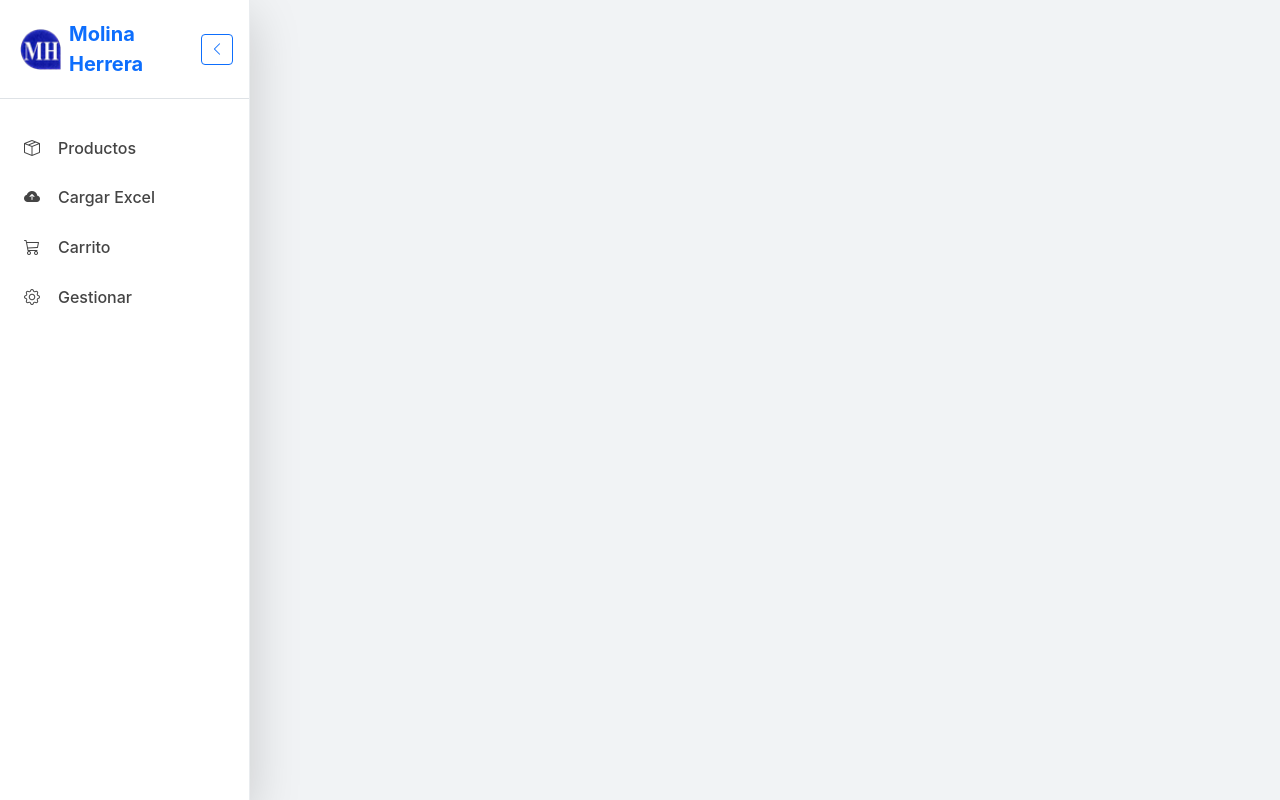
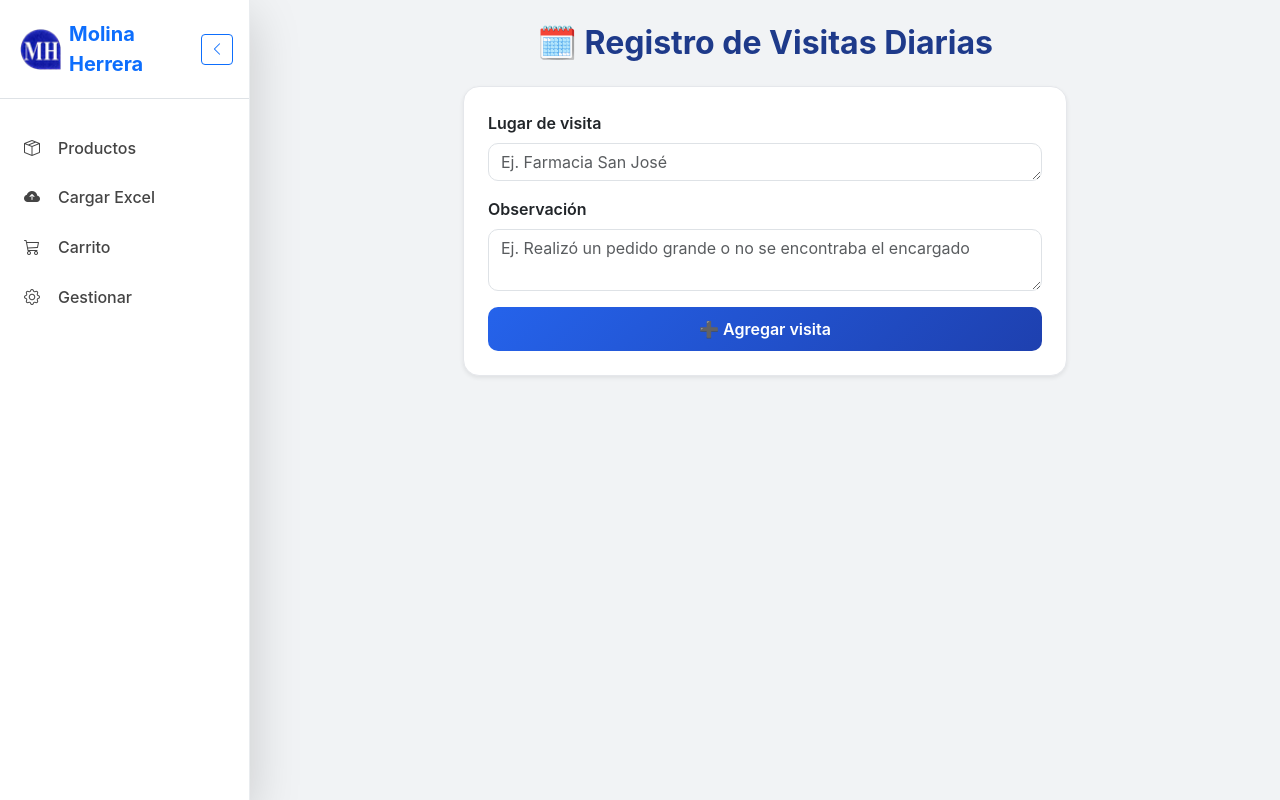
Before and after one commit to AntonioRomeroVelez/pedidosMH_2025, a Vue app: page /visitasdiarias in a window 1280 px wide. Built offline with nearby package versions, Linux system fonts and the light colour scheme.

Commit message:
vista para registar las visitas

```diff
--- a/src/router/index.js
+++ b/src/router/index.js
@@ -73,6 +73,11 @@ const router = createRouter({
       name: "normalizarExcel",
       component: () => import("../views/NormalizarExcel.vue"),
     },
+    {
+      path: "/visitasdiarias",
+      name: "visitasdiarias",
+      component: () => import("../views/VisitasDiarias.vue"),
+    },
   ],
 });
 
--- a/src/views/HomeView.vue
+++ b/src/views/HomeView.vue
@@ -9,13 +9,21 @@
       </div>
 
       <!-- Botones principales -->
-      <div class="botones">
+
+      <div class="botones d-flex flex-column  gap-3 mt-4">
         <RouterLink class="btn-custom btn-primario" to="/Productos">
           <i class="bi bi-box-seam"></i> Lista de productos
         </RouterLink>
 
         <RouterLink class="btn-custom btn-secundario" to="/imagenespdf">
           <i class="bi bi-file-image"></i> Cargar imágenes para PDF
+        </RouterLink>
+
+        <RouterLink
+          class="btn-custom btn-success btn-registroActividadDiaria"
+          to="/visitasdiarias"
+        >
+          <i class="bi bi-geo-alt"></i> Registrar visitas diarias
         </RouterLink>
       </div>
     </div>
@@ -85,4 +93,18 @@
   background: #198754;
   color: white;
 }
+
+.btn-registroActividadDiaria {
+  background-color: #1e3a8a; /* azul profundo */
+  color: #fff;
+  border: none;
+  transition: all 0.3s ease;
+}
+
+.btn-registroActividadDiaria:hover,
+.btn-registroActividadDiaria:focus {
+  background-color: #3b82f6; /* azul más brillante al pasar el mouse */
+  transform: scale(1.05);
+  color: #fff;
+}
 </style>
--- /dev/null
+++ b/src/views/VisitasDiarias.vue
@@ -0,0 +1,255 @@
+<template>
+  <div class="visitas-container py-4 px-3 px-md-5">
+    <h2 class="titulo text-center mb-4">🗓️ Registro de Visitas Diarias</h2>
+
+    <!-- Formulario -->
+    <div class="formulario shadow-sm p-4 rounded-4 bg-white mb-4">
+      <div class="mb-3">
+        <label class="form-label fw-semibold">Lugar de visita</label>
+        <textarea
+          v-model="lugar"
+          class="form-control campo-texto"
+          rows="1"
+          placeholder="Ej. Farmacia San José"
+        ></textarea>
+      </div>
+
+      <div class="mb-3">
+        <label class="form-label fw-semibold">Observación</label>
+        <textarea
+          v-model="observacion"
+          class="form-control campo-texto"
+          rows="2"
+          placeholder="Ej. Realizó un pedido grande o no se encontraba el encargado"
+        ></textarea>
+      </div>
+
+      <button class="btn-agregar w-100" @click="agregarVisita">
+        ➕ Agregar visita
+      </button>
+    </div>
+
+    <!-- Botones finales -->
+    <div
+      v-if="visitas.length"
+      class="d-flex flex-column flex-md-row gap-3 mb-4"
+    >
+      <button class="btn-accion copiar w-100" @click="copiarTexto">
+        📋 Copiar reporte
+      </button>
+      <button class="btn-accion borrar w-100" @click="limpiarVisitas">
+        🗑️ Borrar todo
+      </button>
+    </div>
+
+    <!-- Lista de visitas -->
+    <div
+      v-if="visitas.length"
+      class="listado-visitas shadow-sm p-3 rounded-4 bg-white"
+    >
+      <h5 class="fw-bold mb-3 text-secondary">📋 Visitas registradas</h5>
+      <ul class="list-group">
+        <li
+          v-for="(v, i) in visitas"
+          :key="i"
+          class="list-group-item d-flex justify-content-between align-items-start flex-column flex-md-row"
+        >
+          <div class="texto-visita mb-2 mb-md-0">
+            <strong>{{ v.lugar }}</strong
+            >: {{ v.observacion }}
+          </div>
+          <button class="btn-eliminar" @click="eliminarVisita(i)">
+            ✖ Eliminar
+          </button>
+        </li>
+      </ul>
+    </div>
+  </div>
+</template>
+
+<script setup>
+import { ref, watch, onMounted } from "vue";
+import { useToast } from "vue-toastification";
+const toast = useToast();
+const lugar = ref("");
+const observacion = ref("");
+const visitas = ref([]);
+import alertify from "alertifyjs";
+
+// Cargar visitas guardadas
+onMounted(() => {
+  const guardadas = localStorage.getItem("visitas_diarias");
+  if (guardadas) visitas.value = JSON.parse(guardadas);
+});
+
+// Guardar en localStorage
+watch(
+  visitas,
+  (nuevas) => {
+    localStorage.setItem("visitas_diarias", JSON.stringify(nuevas));
+  },
+  { deep: true }
+);
+
+function agregarVisita() {
+  if (!lugar.value.trim()) {
+    toast.error("Por favor, ingresa el lugar de visita.");
+    return;
+  }
+
+  visitas.value.push({
+    lugar: lugar.value.trim(),
+    observacion: observacion.value.trim() || "Sin observaciones",
+  });
+
+  toast.success("Visita agregada correctamente.");
+  lugar.value = "";
+  observacion.value = "";
+}
+
+function eliminarVisita(index) {
+  visitas.value.splice(index, 1);
+  toast.info("Visita eliminada.");
+}
+
+const limpiarVisitas = () => {
+  if (!visitas.value.length) {
+    toast.info("No hay visitas para borrar.");
+    return;
+  }
+
+  alertify
+    .confirm(
+      "🧹 Borrar todas las visitas",
+      `Se eliminarán ${visitas.value.length} visitas registradas. Esta acción no se puede deshacer.`,
+      () => {
+        visitas.value = [];
+        localStorage.removeItem("visitas_diarias"); // 👈 corregido
+        toast.success("✅ Todas las visitas fueron eliminadas correctamente.");
+      },
+      () => {
+        toast.info("❌ Cancelado");
+      }
+    )
+    .set({
+      labels: { ok: "Sí, borrar", cancel: "Cancelar" },
+      transition: "zoom",
+      movable: false,
+      closable: false,
+      padding: true,
+    });
+};
+
+function copiarTexto() {
+  const fecha = new Date().toLocaleDateString("es-EC", {
+    day: "2-digit",
+    month: "long",
+    year: "numeric",
+  });
+
+  const texto = [
+    `${fecha}`,
+    "",
+    ...visitas.value.map((v) => `${v.lugar.toLowerCase()}: ${v.observacion}.`),
+  ].join("\n");
+
+  navigator.clipboard.writeText(texto).then(() => {
+    toast.success("Reporte copiado al portapapeles.");
+  });
+}
+</script>
+
+<style scoped>
+.visitas-container {
+  max-width: 700px;
+  margin: 0 auto;
+}
+
+.titulo {
+  font-weight: 700;
+  color: #1e3a8a;
+}
+
+.formulario {
+  border: 1px solid #e5e7eb;
+}
+
+.campo-texto {
+  border-radius: 10px;
+  transition: all 0.2s ease-in-out;
+}
+
+.campo-texto:focus {
+  box-shadow: 0 0 0 3px rgba(37, 99, 235, 0.25);
+  border-color: #2563eb;
+}
+
+.btn-agregar {
+  background: linear-gradient(135deg, #2563eb, #1e40af);
+  border: none;
+  color: white;
+  font-weight: 600;
+  padding: 10px;
+  border-radius: 10px;
+  transition: transform 0.2s ease, box-shadow 0.2s ease;
+}
+
+.btn-agregar:hover {
+  transform: translateY(-2px);
+  box-shadow: 0 4px 12px rgba(37, 99, 235, 0.3);
+}
+
+.btn-accion {
+  padding: 10px;
+  font-weight: 600;
+  border-radius: 10px;
+  transition: all 0.3s ease;
+}
+
+.btn-accion.copiar {
+  background-color: #0d9488;
+  color: white;
+  border: none;
+}
+
+.btn-accion.copiar:hover {
+  background-color: #14b8a6;
+  transform: translateY(-2px);
+}
+
+.btn-accion.borrar {
+  background-color: #ef4444;
+  color: white;
+  border: none;
+}
+
+.btn-accion.borrar:hover {
+  background-color: #dc2626;
+  transform: translateY(-2px);
+}
+
+.list-group-item {
+  border: none;
+  border-bottom: 1px solid #e5e7eb;
+  background-color: transparent;
+  padding: 10px 5px;
+}
+
+.texto-visita {
+  word-break: break-word;
+  color: #374151;
+}
+
+.btn-eliminar {
+  background: transparent;
+  color: #dc2626;
+  border: 1px solid #fca5a5;
+  padding: 4px 8px;
+  border-radius: 8px;
+  transition: all 0.3s ease;
+}
+
+.btn-eliminar:hover {
+  background-color: #fee2e2;
+}
+</style>
```
Also changed, not shown: 34 other files (tests, documents, lock files or other folders).
